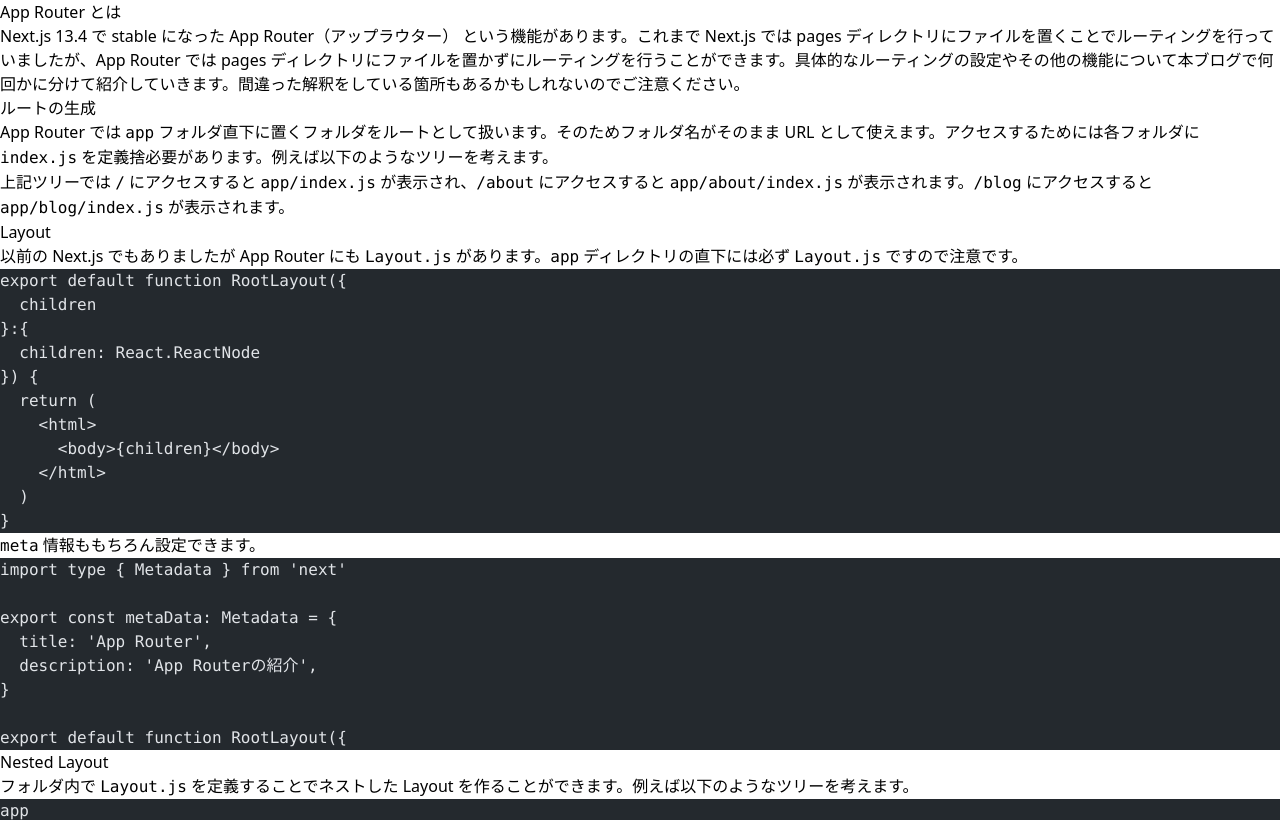
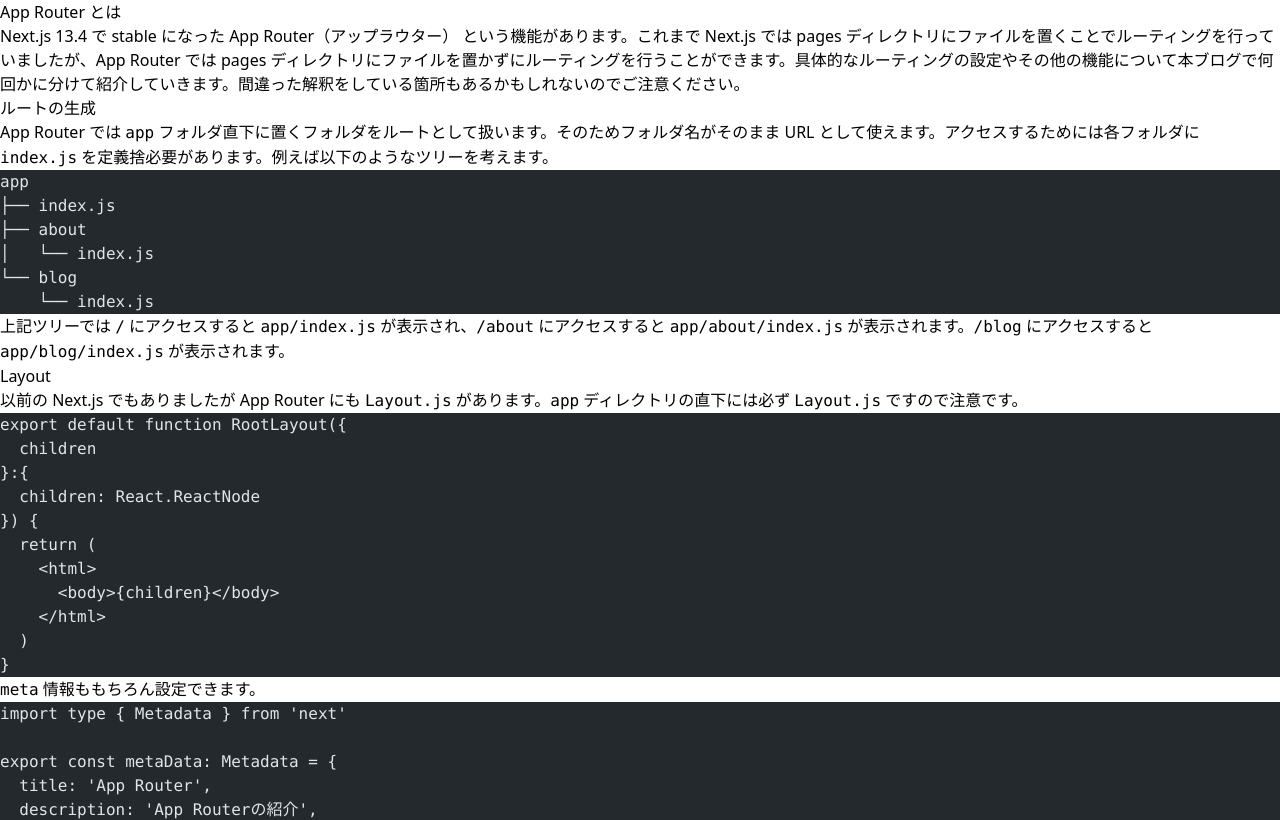
Before and after one commit to takerucam/portfolio, an Astro site: page /blogs/app-router1 in a window 1280 px wide. Shown: the top 820 px of the page. Built offline with nearby package versions, Linux system fonts and the light colour scheme; Astro itself is replaced by a stand-in of ours; code samples lack their colours.

Commit message:
👍 記事の内容を更新

````diff
--- a/src/content/blogs/app-router1.md
+++ b/src/content/blogs/app-router1.md
@@ -18,14 +18,14 @@ Next.js 13.4 で stable になった App Router（アップラウター） と
 
 App Router では `app` フォルダ直下に置くフォルダをルートとして扱います。そのためフォルダ名がそのまま URL として使えます。アクセスするためには各フォルダに `index.js` を定義捨必要があります。例えば以下のようなツリーを考えます。
 
-<!-- ```bash
+```bash
 app
 ├── index.js
 ├── about
 │   └── index.js
 └── blog
     └── index.js
-``` -->
+```
 
 上記ツリーでは `/` にアクセスすると `app/index.js` が表示され、`/about` にアクセスすると `app/about/index.js` が表示されます。`/blog` にアクセスすると `app/blog/index.js` が表示されます。
 
````
